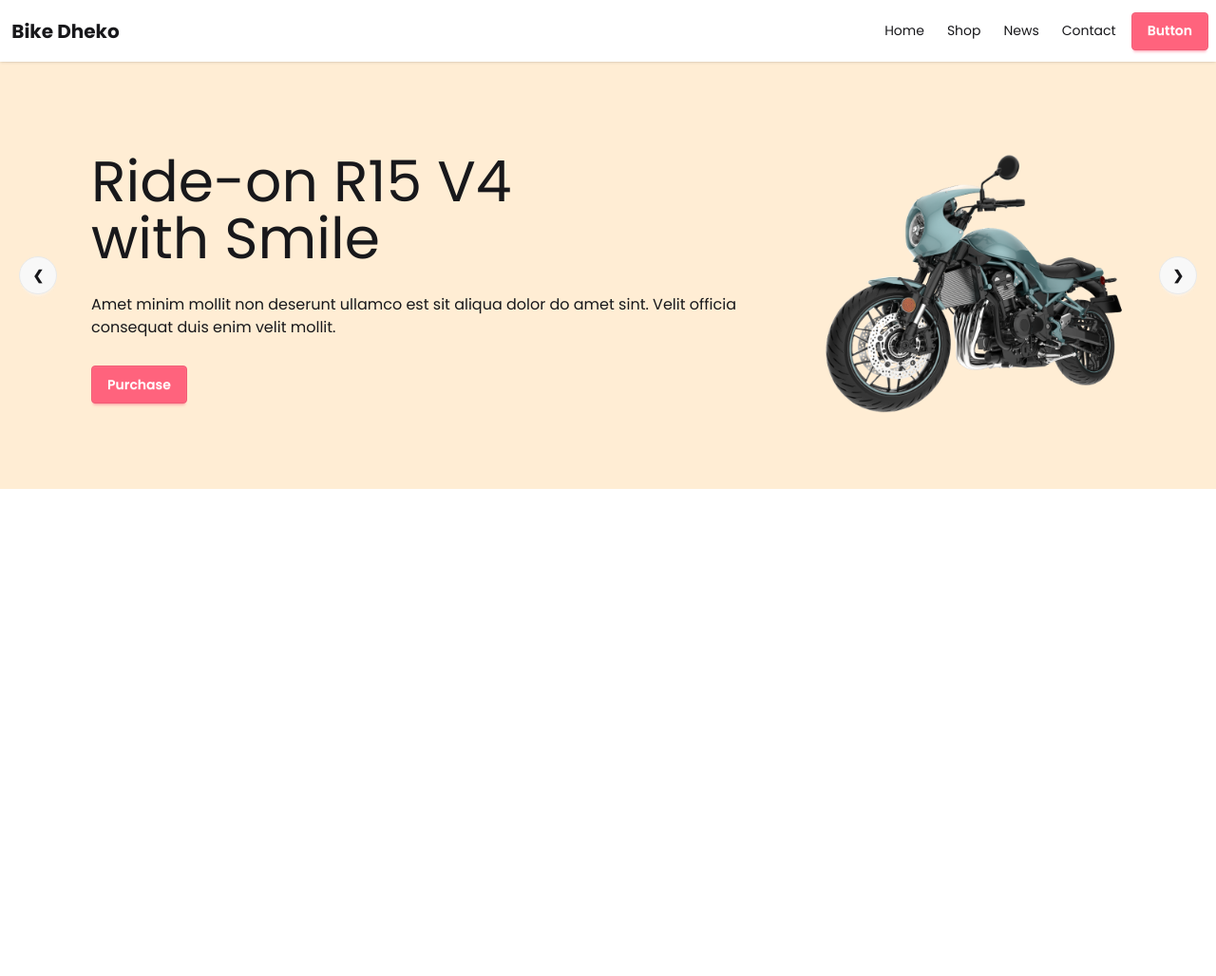
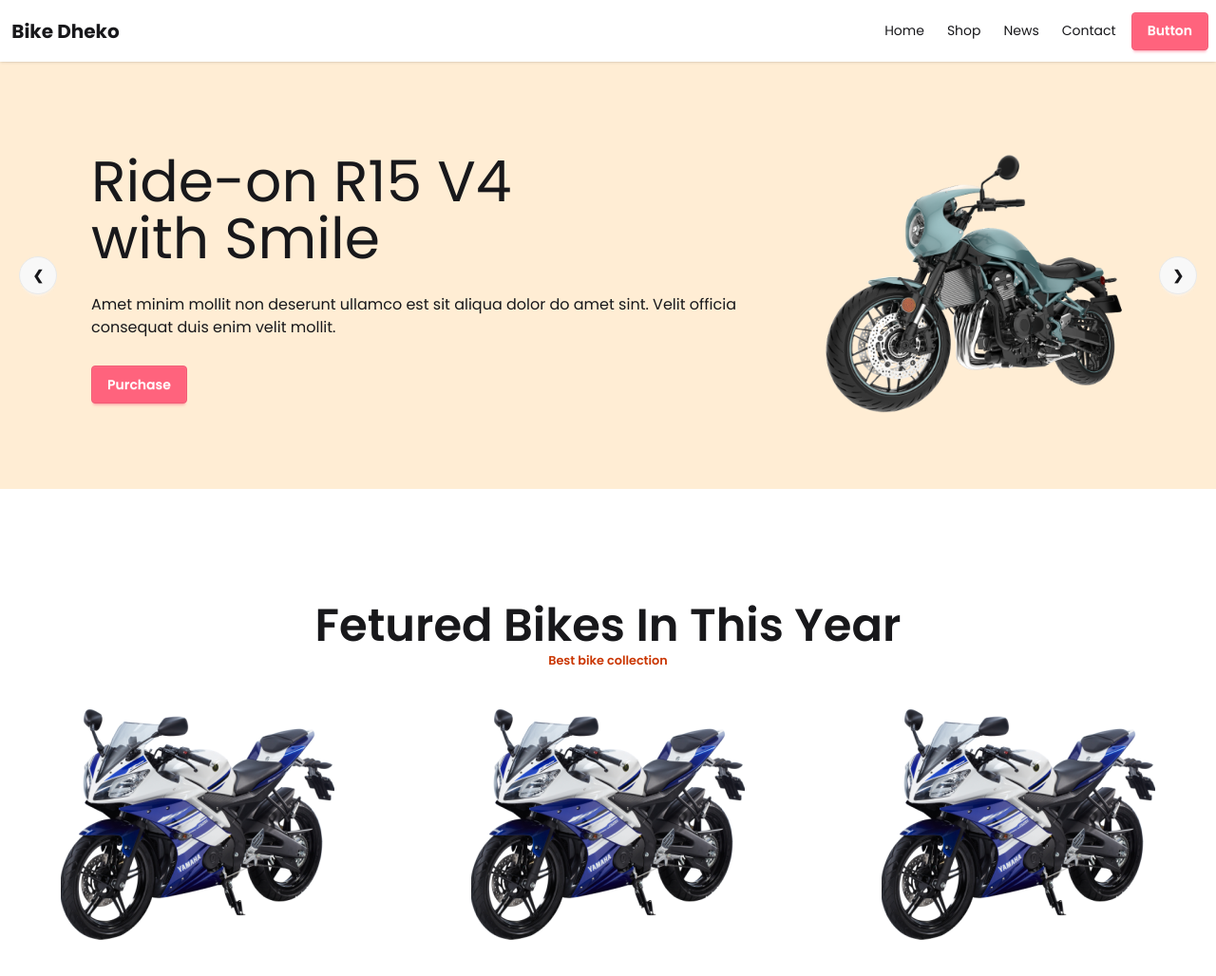
Before and after one commit to pollobdebnath18/BikeExpress-with-DaisyUI, a plain HTML site: page index.html in a window 1280 px wide. Shown: the whole page at 95% size. Before the commit the page ends 800 px from the top, so only its background shows below. Drawn offline with nearby package versions, Linux system fonts and the light colour scheme.

Commit message:
featuer of bike

```diff
--- a/index.html
+++ b/index.html
@@ -161,7 +161,20 @@
     </header>
 
     <!-- main section  -->
-    <main class="md:container mx-auto"></main>
+    <main class="md:container mx-auto">
+      <!-- Feature Bike section-->
+       <section class="mt-30 mb-20">
+        <div class="text-center">
+          <h2 class="text-5xl font-semibold">Fetured Bikes In This Year</h2>
+          <small class="text-orange-700 font-semibold mb-10 pb-4">Best bike collection</small>
+          <div class="grid grid-cols-1 md:grid-cols-3 mt-10 gap-4  mx-auto justify-items-center space-y-7">
+            <img src="images/others/feature-bike.png" alt="">
+            <img src="images/others/feature-bike.png" alt="">
+            <img src="images/others/feature-bike.png" alt="">
+          </div>
+        </div>
+       </section>
+    </main>
 
     <!-- footer section  -->
     <footer></footer>
```
